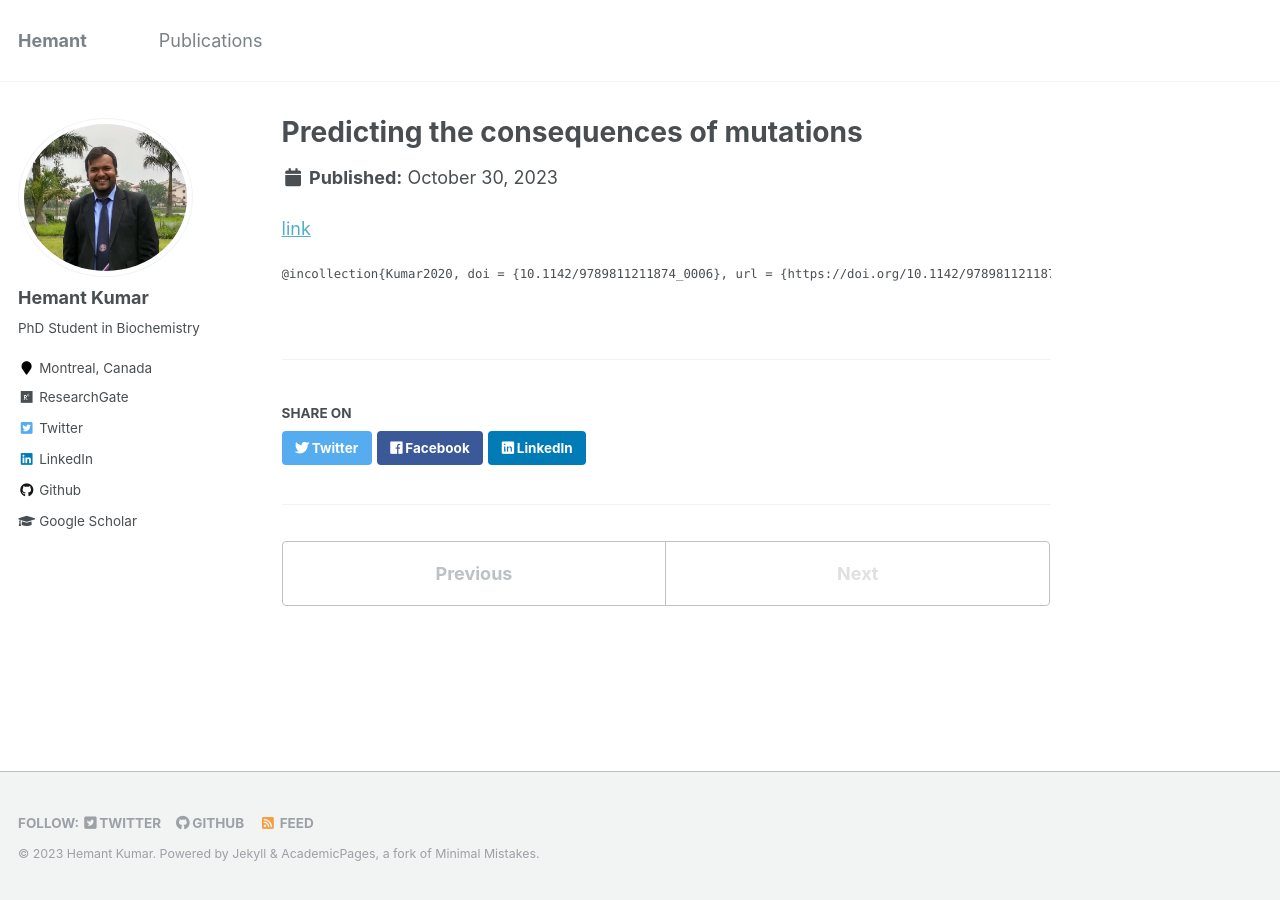
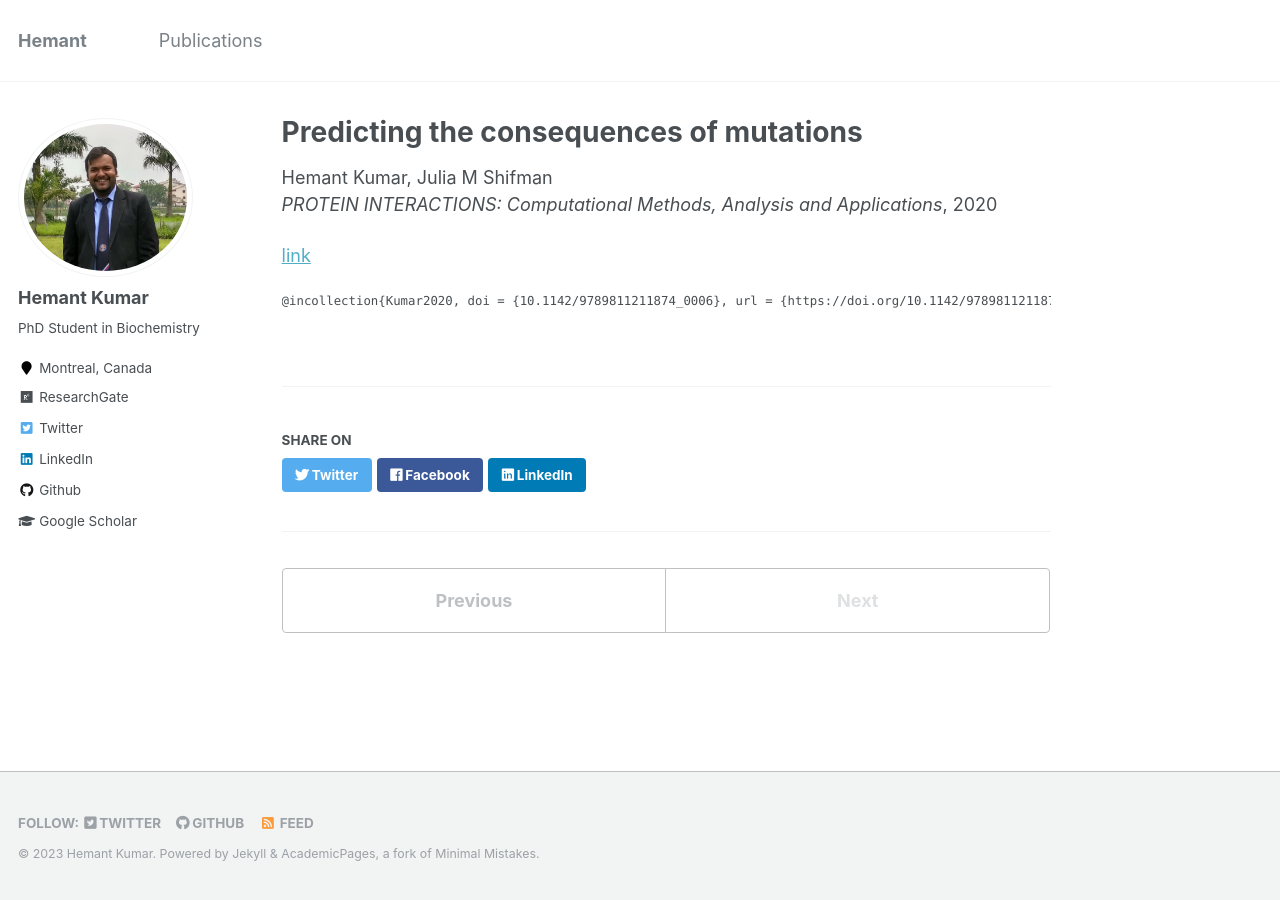
Before and after one commit to hemantkiitg/hemantkiitg.github.io, a Jekyll site: the page built from _publications/2022-10-manas2023mapl.md, in a window 1280 px wide. Built offline with Jekyll 4.4.1, drawn with Linux system fonts in a browser that asks for light colours.

Commit message:
Update 2022-10-manas2023mapl.md

```diff
--- a/_publications/2022-10-manas2023mapl.md
+++ b/_publications/2022-10-manas2023mapl.md
@@ -3,7 +3,7 @@ title: "Predicting the consequences of mutations"
 collection: publications
 year: 2020
 authors: 'Hemant Kumar, Julia M Shifman'
-type: "book chapter"
+venue: "PROTEIN INTERACTIONS: Computational Methods, Analysis and Applications"
 paperurl: 'https://www.worldscientific.com/doi/epdf/10.1142/9789811211874_0006'
 bibtex: "@incollection{Kumar2020,
   doi = {10.1142/9789811211874_0006},
```
